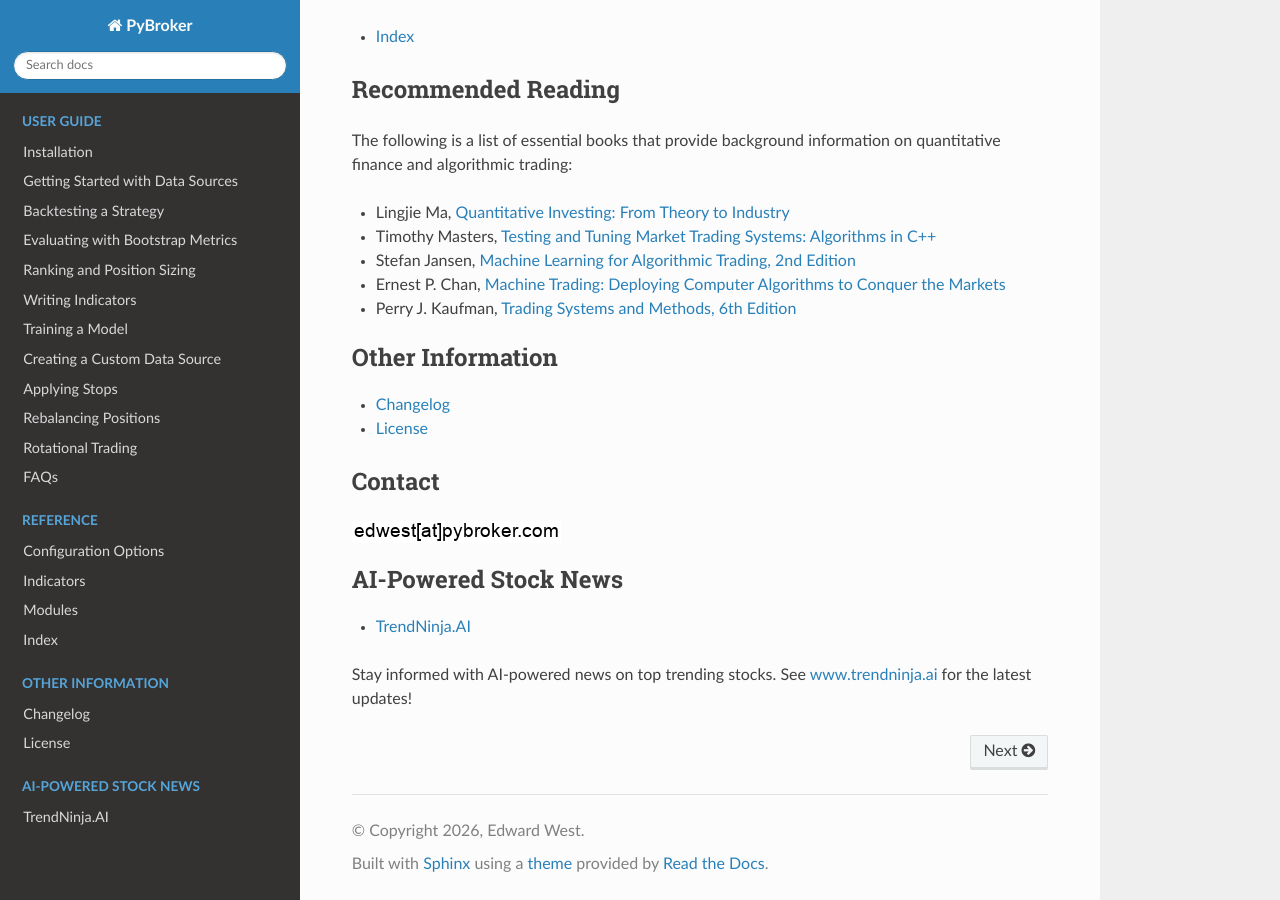
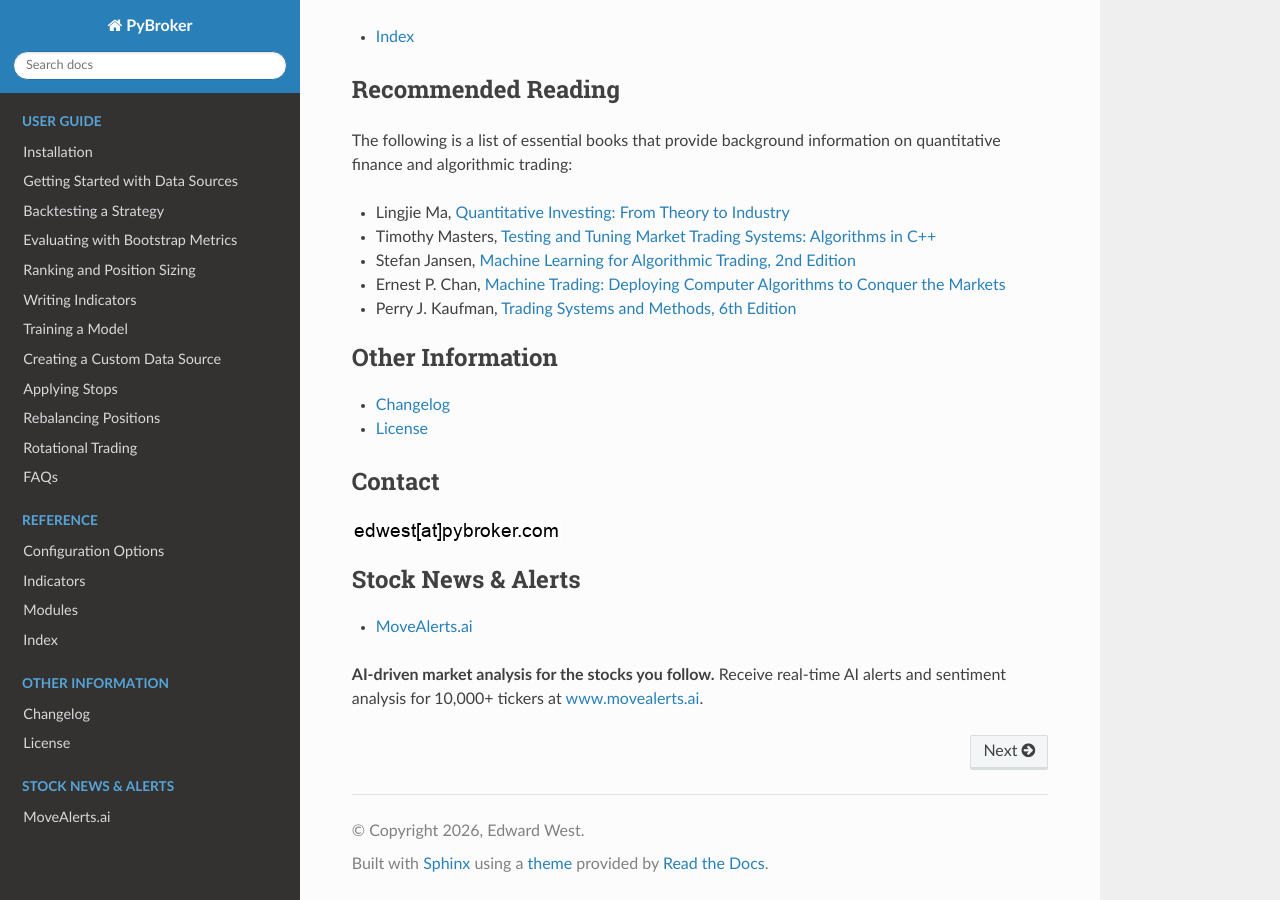
Before and after one commit to edtechre/pybroker, a Sphinx documentation site: the page built from docs/source/index.rst, in a window 1280 px wide and 900 px high, scrolled down 3225 px. Built offline with Sphinx 7.4.7 and the Read the Docs theme 3.1.0, drawn with Linux system fonts in a browser that asks for light colours.

Commit message:
Add MoveAlerts.ai to docs

```diff
--- a/docs/source/index.rst
+++ b/docs/source/index.rst
@@ -217,8 +217,8 @@ Contact
 .. image:: _static/email-image.png
 
 .. toctree::
-   :caption: AI-Powered Stock News
+   :caption: Stock News & Alerts
 
-   TrendNinja.AI <https://www.trendninja.ai>
+   MoveAlerts.ai <https://www.movealerts.ai>
 
-Stay informed with AI-powered news on top trending stocks. See `www.trendninja.ai <https://www.trendninja.ai>`_ for the latest updates!
+**AI-driven market analysis for the stocks you follow.** Receive real-time AI alerts and sentiment analysis for 10,000+ tickers at `www.movealerts.ai <https://www.movealerts.ai>`_.
```
Also changed, not shown: README.md (+2 -2 lines).
